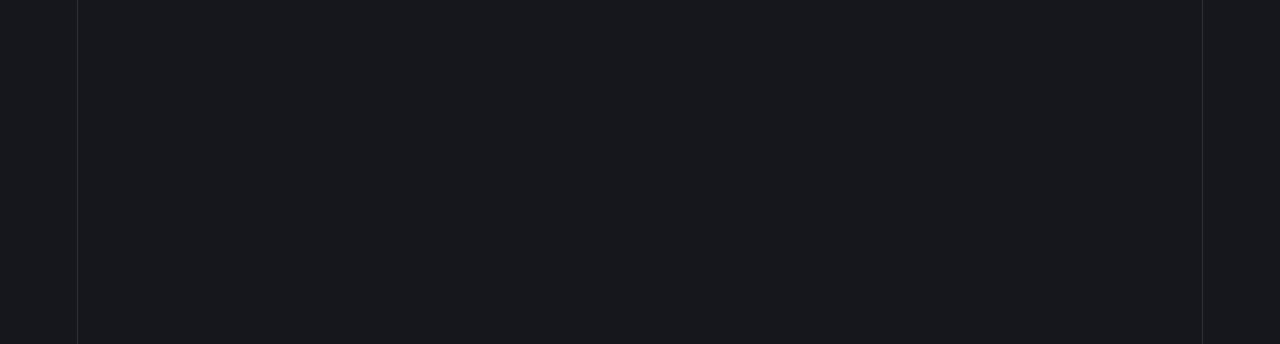
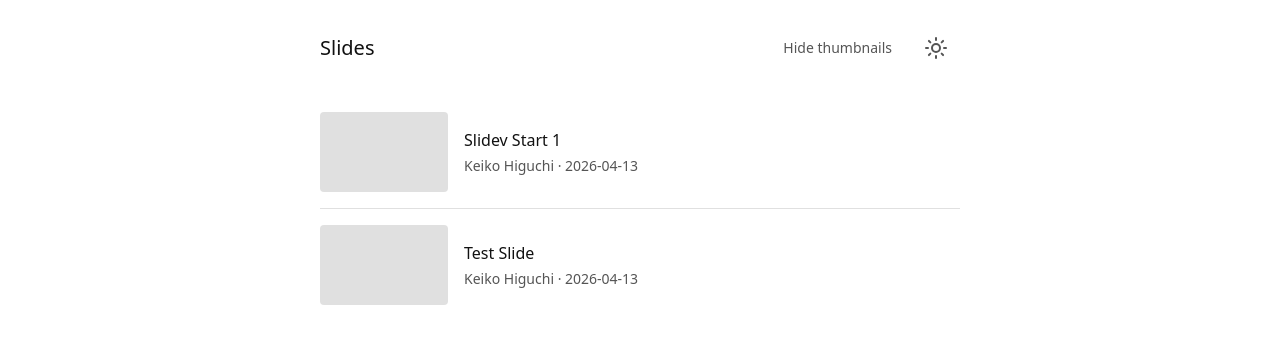
Before and after one commit to kkoisland/slides-slidev, a Vue app: page / in a window 1280 px wide. Shown: the top 344 px of the page. Built offline with nearby package versions, Linux system fonts and the light colour scheme.

Commit message:
feat: implement slide list page with dark mode and thumbnail toggle

```diff
--- a/package.json
+++ b/package.json
@@ -16,6 +16,7 @@
 		"biome:lint": "biome lint --write ."
 	},
 	"dependencies": {
+		"lucide-react": "^1.8.0",
 		"react": "^19.2.4",
 		"react-dom": "^19.2.4"
 	},
--- a/src/App.tsx
+++ b/src/App.tsx
@@ -1,5 +1,72 @@
+import { Moon, Sun } from "lucide-react";
+import { useEffect, useState } from "react";
+import type { Slide } from "./types";
+
 function App() {
-	return null;
+	const [slides, setSlides] = useState<Slide[]>([]);
+	const [showThumbnails, setShowThumbnails] = useState(true);
+	const [isDark, setIsDark] = useState(() => {
+		const stored = localStorage.getItem("dark-mode");
+		if (stored !== null) return stored === "true";
+		return window.matchMedia("(prefers-color-scheme: dark)").matches;
+	});
+
+	useEffect(() => {
+		fetch("/slides.json")
+			.then((res) => res.json())
+			.then(setSlides);
+	}, []);
+
+	useEffect(() => {
+		document.documentElement.classList.toggle("dark", isDark);
+		localStorage.setItem("dark-mode", String(isDark));
+	}, [isDark]);
+
+	return (
+		<div className="max-w-2xl mx-auto px-4 py-8">
+			<header className="flex justify-between items-center mb-8">
+				<h1 className="text-xl font-medium text-[var(--text-h)]">Slides</h1>
+				<div className="flex gap-2">
+					<button
+						type="button"
+						onClick={() => setShowThumbnails((v) => !v)}
+						className="text-sm px-3 py-1 text-[var(--text)] hover:text-[var(--text-h)]"
+					>
+						{showThumbnails ? "Hide thumbnails" : "Show thumbnails"}
+					</button>
+					<button
+						type="button"
+						onClick={() => setIsDark((v) => !v)}
+						className="text-sm px-3 py-1 text-[var(--text)] hover:text-[var(--text-h)]"
+					>
+						{isDark ? <Moon size={24} /> : <Sun size={24} />}
+					</button>
+				</div>
+			</header>
+			<ul className="divide-y divide-[var(--border)]">
+				{slides.map((slide) => (
+					<li key={slide.url} className="flex gap-4 py-4">
+						{showThumbnails && (
+							<div className="w-32 h-20 bg-[var(--border)] rounded flex-shrink-0" />
+						)}
+						<div className="flex flex-col justify-center gap-1">
+							<p className="text-base font-medium text-[var(--text-h)]">
+								{slide.title}
+							</p>
+							<p className="text-sm text-[var(--text)]">
+								{slide.author} · {slide.date}
+							</p>
+							{slide.description && (
+								<p className="text-sm text-[var(--text)]">
+									{slide.description}
+								</p>
+							)}
+						</div>
+					</li>
+				))}
+			</ul>
+		</div>
+	);
 }
 
 export default App;
--- a/src/index.css
+++ b/src/index.css
@@ -2,111 +2,27 @@
 @custom-variant dark (&:where(.dark, .dark *));
 
 :root {
-	--text: #6b6375;
-	--text-h: #08060d;
-	--bg: #fff;
-	--border: #e5e4e7;
-	--code-bg: #f4f3ec;
-	--accent: #aa3bff;
-	--accent-bg: rgba(170, 59, 255, 0.1);
-	--accent-border: rgba(170, 59, 255, 0.5);
-	--social-bg: rgba(244, 243, 236, 0.5);
-	--shadow:
-		rgba(0, 0, 0, 0.1) 0 10px 15px -3px, rgba(0, 0, 0, 0.05) 0 4px 6px -2px;
+	--text: #555555;
+	--text-h: #111111;
+	--bg: #ffffff;
+	--border: #e0e0e0;
+	--accent: #333333;
 
-	--sans: system-ui, "Segoe UI", Roboto, sans-serif;
-	--heading: system-ui, "Segoe UI", Roboto, sans-serif;
-	--mono: ui-monospace, Consolas, monospace;
-
-	font: 18px / 145% var(--sans);
-	letter-spacing: 0.18px;
 	color-scheme: light dark;
-	color: var(--text);
-	background: var(--bg);
-	font-synthesis: none;
-	text-rendering: optimizeLegibility;
 	-webkit-font-smoothing: antialiased;
-	-moz-osx-font-smoothing: grayscale;
-
-	@media (max-width: 1024px) {
-		font-size: 16px;
-	}
 }
 
 .dark {
-	--text: #9ca3af;
-	--text-h: #f3f4f6;
-	--bg: #16171d;
-	--border: #2e303a;
-	--code-bg: #1f2028;
-	--accent: #c084fc;
-	--accent-bg: rgba(192, 132, 252, 0.15);
-	--accent-border: rgba(192, 132, 252, 0.5);
-	--social-bg: rgba(47, 48, 58, 0.5);
-	--shadow:
-		rgba(0, 0, 0, 0.4) 0 10px 15px -3px, rgba(0, 0, 0, 0.25) 0 4px 6px -2px;
-
-	#social .button-icon {
-		filter: invert(1) brightness(2);
-	}
-}
-
-#root {
-	width: 1126px;
-	max-width: 100%;
-	margin: 0 auto;
-	text-align: center;
-	border-inline: 1px solid var(--border);
-	min-height: 100svh;
-	display: flex;
-	flex-direction: column;
-	box-sizing: border-box;
+	--text: #999999;
+	--text-h: #f0f0f0;
+	--bg: #111111;
+	--border: #333333;
+	--accent: #cccccc;
 }
 
 body {
 	margin: 0;
+	background: var(--bg);
+	color: var(--text);
+	font-family: system-ui, "Segoe UI", Roboto, sans-serif;
 }
-
-h1,
-h2 {
-	font-family: var(--heading);
-	font-weight: 500;
-	color: var(--text-h);
-}
-
-h1 {
-	font-size: 56px;
-	letter-spacing: -1.68px;
-	margin: 32px 0;
-	@media (max-width: 1024px) {
-		font-size: 36px;
-		margin: 20px 0;
-	}
-}
-h2 {
-	font-size: 24px;
-	line-height: 118%;
-	letter-spacing: -0.24px;
-	margin: 0 0 8px;
-	@media (max-width: 1024px) {
-		font-size: 20px;
-	}
-}
-p {
-	margin: 0;
-}
-
-code,
-.counter {
-	font-family: var(--mono);
-	display: inline-flex;
-	border-radius: 4px;
-	color: var(--text-h);
-}
-
-code {
-	font-size: 15px;
-	line-height: 135%;
-	padding: 4px 8px;
-	background: var(--code-bg);
-}
--- /dev/null
+++ b/src/types.ts
@@ -0,0 +1,8 @@
+export interface Slide {
+	title: string;
+	author: string;
+	date: string;
+	description: string;
+	thumbnail: string;
+	url: string;
+}
```
Also changed, not shown: 1 other file (tests, documents, lock files or other folders).
